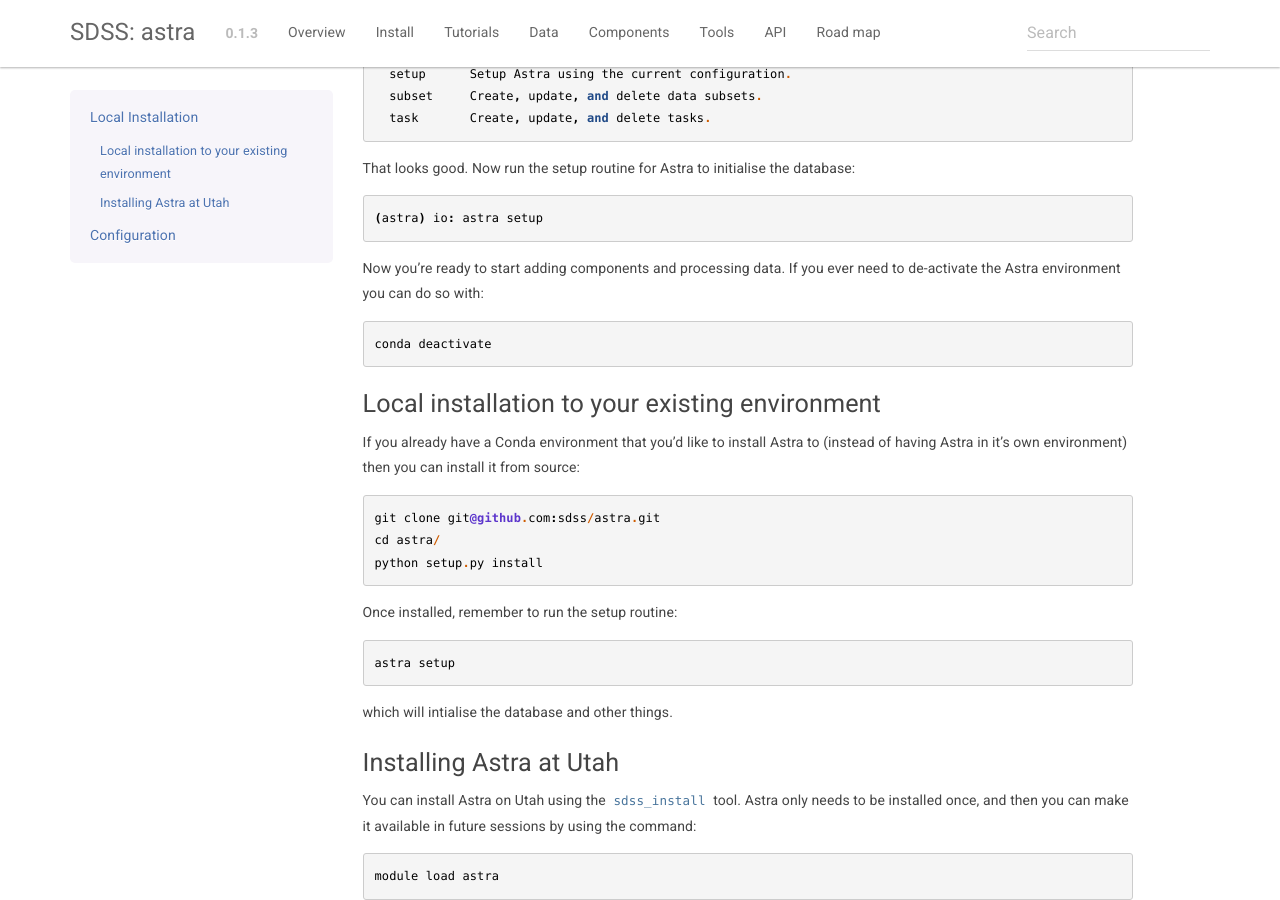
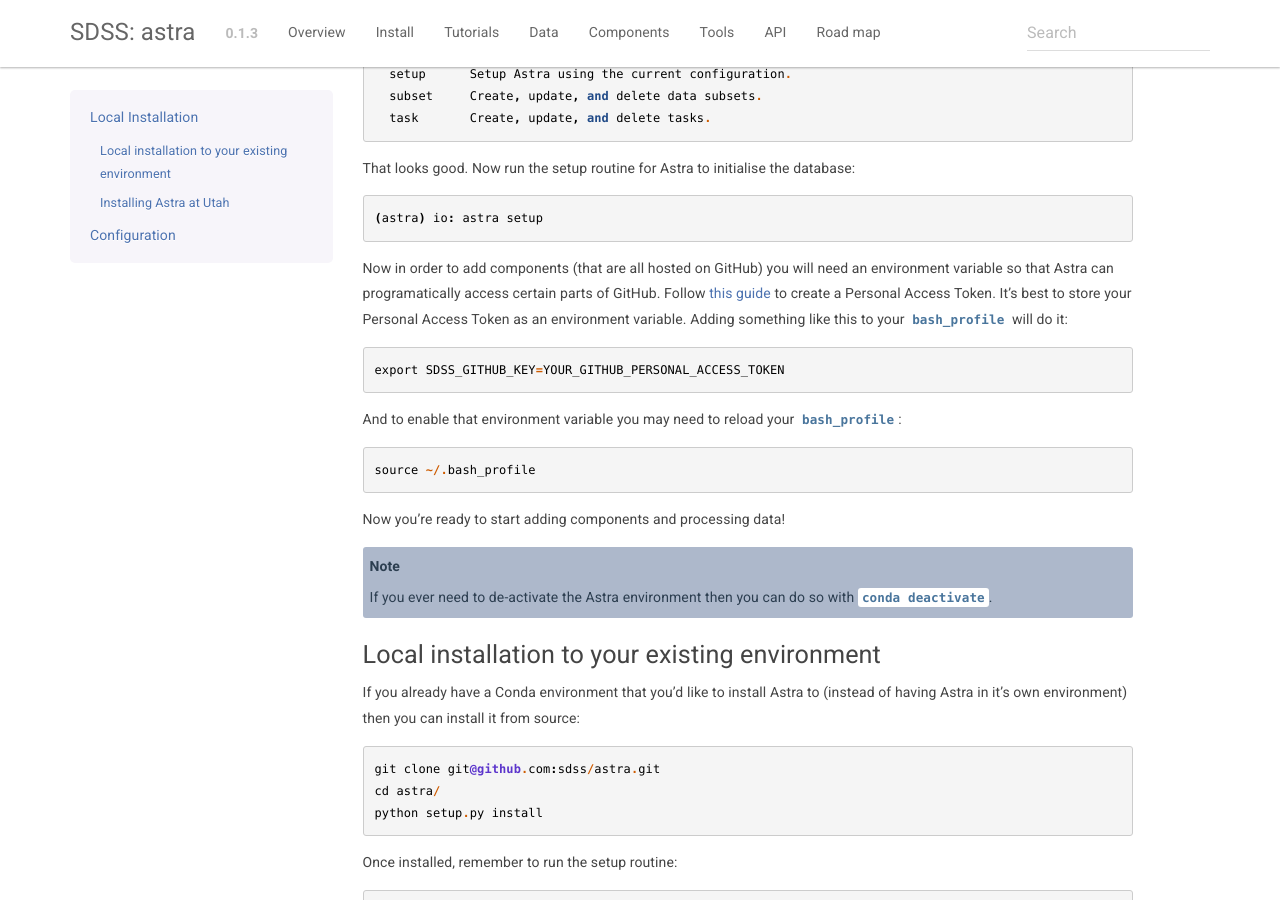
Before and after one commit to sdss/astra, a Sphinx documentation site: the page built from docs/sphinx/installation.rst, in a window 1280 px wide and 900 px high, scrolled down 769 px. Built offline with Sphinx 7.4.7, drawn with Linux system fonts in a browser that asks for light colours; the version number is read from the project's files by our own code.

Commit message:
fix github graphql api authorization and related installation instructions

```diff
--- a/docs/sphinx/installation.rst
+++ b/docs/sphinx/installation.rst
@@ -39,9 +39,18 @@
 
   (astra) io: astra setup
 
-Now you're ready to start adding components and processing data. If you ever need to de-activate the Astra environment you can do so with::
+Now in order to add components (that are all hosted on GitHub) you will need an environment variable so that Astra can programatically access certain parts of GitHub. Follow `this guide <https://help.github.com/en/github/authenticating-to-github/creating-a-personal-access-token-for-the-command-line>`_ to create a Personal Access Token. It's best to store your Personal Access Token as an environment variable. Adding something like this to your `~/.bash_profile` will do it::
 
-  conda deactivate
+  export SDSS_GITHUB_KEY=YOUR_GITHUB_PERSONAL_ACCESS_TOKEN
+
+And to enable that environment variable you may need to reload your `~/.bash_profile`::
+
+  source ~/.bash_profile
+
+Now you're ready to start adding components and processing data!
+
+.. note:: If you ever need to de-activate the Astra environment then you can do so with `conda deactivate`.
+
 
 
 
```
Also changed, not shown: 1 other file.
